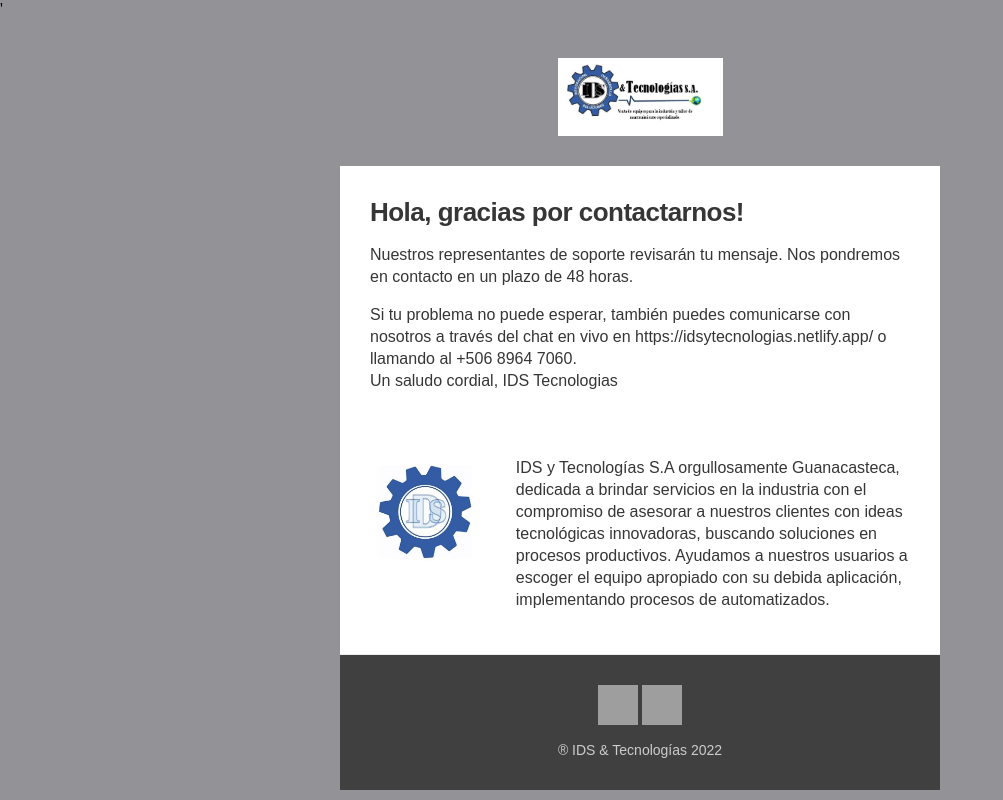
After one commit to mainorblanco9/IDS-TECNOLOGIAS-Website, a PHP site: page /correo.html in a window 1280 px wide. The commit adds this page. Shown: the whole page, without its empty margins (0-1003 px from the left). Run offline with PHP 8.4, Linux system fonts and the light colour scheme; grey boxes are pictures that could not be loaded.

Commit message:
correos con plantilla

```diff
--- /dev/null
+++ b/correo.html
@@ -0,0 +1,84 @@
+'<!DOCTYPE html>
+    <html lang="en" xmlns="http://www.w3.org/1999/xhtml" xmlns:o="urn:schemas-microsoft-com:office:office">
+    <head>
+      <meta http-equiv="Content-Type" content="text/html"; charset="utf-8">
+      <meta name="viewport" content="width=device-width,initial-scale=1">
+      <meta name="x-apple-disable-message-reformatting">
+      <title></title>
+
+      <style>
+        table, td, div, h1, p {
+          font-family: Arial, sans-serif;
+        }
+        @media screen and (max-width: 530px) {
+          .unsub {
+            display: block;
+            padding: 8px;
+            margin-top: 14px;
+            border-radius: 6px;
+            background-color: #555555;
+            text-decoration: none !important;
+            font-weight: bold;
+          }
+          .col-lge {
+            max-width: 100% !important;
+          }
+        }
+        @media screen and (min-width: 531px) {
+          .col-sml {
+            max-width: 27% !important;
+          }
+          .col-lge {
+            max-width: 73% !important;
+          }
+        }
+      </style>
+    </head>
+    <body style="margin:0;padding:0;word-spacing:normal;background-color:#939297;">
+      <div role="article" aria-roledescription="email" lang="en" style="text-size-adjust:100%;-webkit-text-size-adjust:100%;-ms-text-size-adjust:100%;background-color:#939297;">
+        <table role="presentation" style="width:100%;border:none;border-spacing:0;">
+          <tr>
+            <td align="center" style="padding:0;">
+              <table role="presentation" style="width:94%;max-width:600px;border:none;border-spacing:0;text-align:left;font-family:Arial,sans-serif;font-size:16px;line-height:22px;color:#363636;">
+                <tr>
+                  <td style="padding:40px 30px 30px 30px;text-align:center;font-size:24px;font-weight:bold;">
+                    <a href="https://idsytecnologias.netlify.app/" style="text-decoration:none;">
+                    <img src="images/IDS-Tec-SA.jpg" width="165" alt="Logo" style="width:165px;max-width:80%;height:auto;border:none;text-decoration:none;color:#ffffff;"></a>
+                  </td>
+                </tr>
+                <tr>
+                  <td style="padding:30px;background-color:#ffffff;">
+                    <h1 style="margin-top:0;margin-bottom:16px;font-size:26px;line-height:32px;font-weight:bold;letter-spacing:-0.02em;">Hola, gracias por contactarnos!</h1>
+                    <p style="margin:0;">Nuestros representantes de soporte revisarán tu mensaje. Nos pondremos
+                      en contacto en un plazo de 48 horas.</p>
+                      <p>Si tu problema no puede esperar, también puedes comunicarse con nosotros a través del chat en vivo en
+                        https://idsytecnologias.netlify.app/ o llamando al +506 8964 7060.<br>
+                        Un saludo cordial, IDS Tecnologias</p>
+                  </td>
+                </tr>
+                <tr>
+                  <td style="padding:35px 30px 11px 30px;font-size:0;background-color:#ffffff;border-bottom:1px solid #f0f0f5;border-color:rgba(201,201,207,.35);">
+
+                    <div class="col-sml" style="display:inline-block;width:100%;max-width:145px;vertical-align:top;text-align:left;font-family:Arial,sans-serif;font-size:14px;color:#363636;">
+                      <img src="images/ids.jpg" width="115" alt="" style="width:115px;max-width:80%;margin-bottom:20px;">
+                    </div>
+                    <div class="col-lge" style="display:inline-block;width:100%;max-width:395px;vertical-align:top;padding-bottom:20px;font-family:Arial,sans-serif;font-size:16px;line-height:22px;color:#363636;">
+                      <p style="margin-top:0;margin-bottom:12px;">IDS y Tecnologías S.A orgullosamente Guanacasteca, dedicada a brindar servicios en la industria con el compromiso de asesorar a nuestros
+                        clientes con ideas tecnológicas innovadoras, buscando soluciones en procesos productivos. Ayudamos a nuestros usuarios a escoger el equipo apropiado con su debida aplicación,
+                        implementando procesos de automatizados.</p>
+                    </div>
+                  </td>
+                </tr>
+                <tr>
+                  <td style="padding:30px;text-align:center;font-size:12px;background-color:#404040;color:#cccccc;">
+                    <p style="margin:0 0 8px 0;"><a href="http://www.facebook.com/" style="text-decoration:none;"><img src="https://assets.codepen.io/210284/facebook_1.png" width="40" height="40" alt="f" style="display:inline-block;color:#cccccc;"></a> <a href="http://www.twitter.com/" style="text-decoration:none;"><img src="https://assets.codepen.io/210284/twitter_1.png" width="40" height="40" alt="t" style="display:inline-block;color:#cccccc;"></a></p>
+                    <p style="margin:0;font-size:14px;line-height:20px;">&reg; IDS & Tecnologías 2022<br></p>
+                  </td>
+                </tr>
+              </table>
+            </td>
+          </tr>
+        </table>
+      </div>
+    </body>
+    </html>
```
Also changed, not shown: contacto.php (+10 -15 lines).
